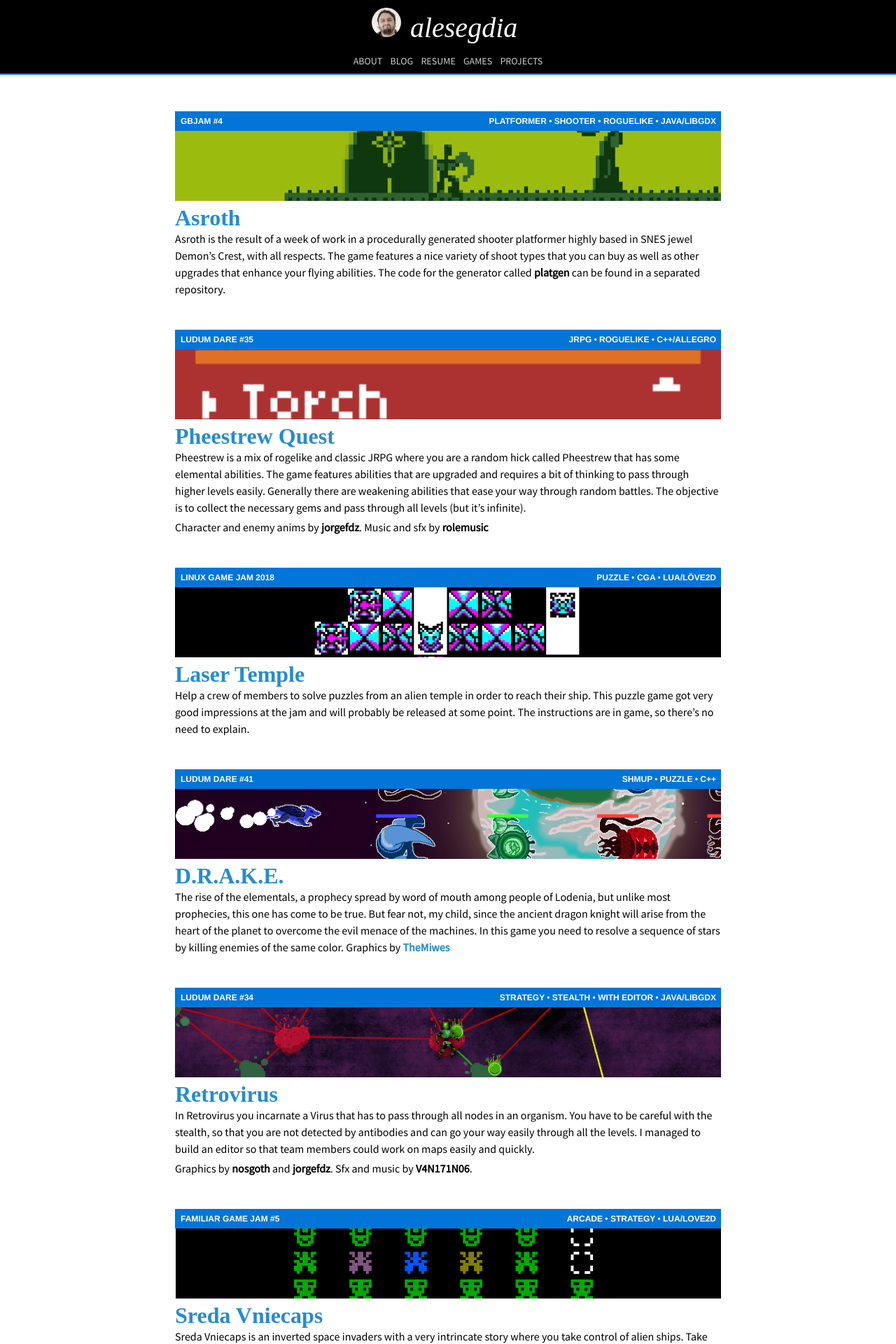
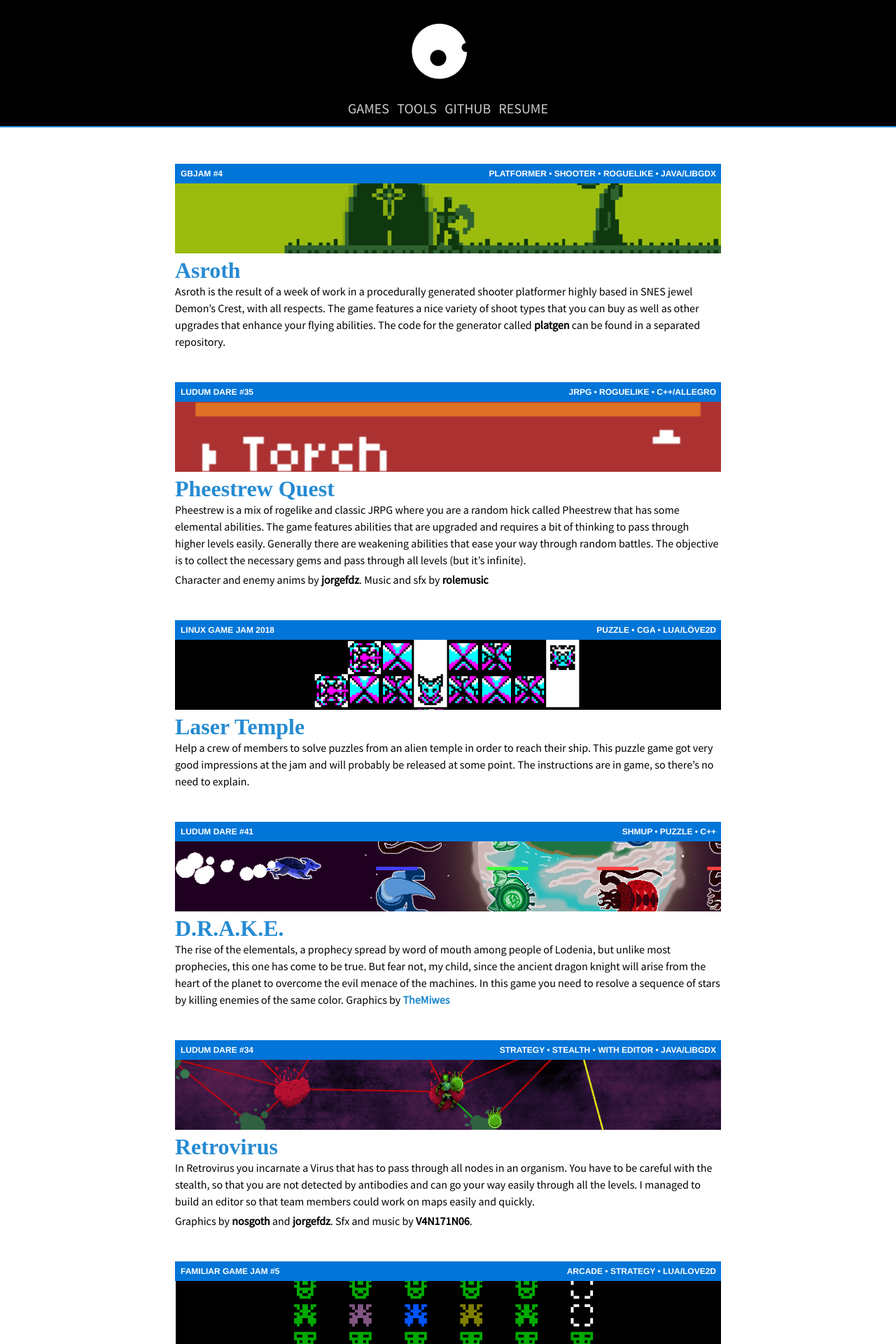
Before and after one commit to alesegdia/alesegdia.github.io, a Jekyll site: the page built from games.html, in a window 1280 px wide. Shown: the top 1920 px of the page at 70% size. Built offline with Jekyll 4.4.1, drawn with Linux system fonts in a browser that asks for light colours; nearby versions of some CDN libraries; some web fonts are replaced; some of the changed text lies outside the part shown.

Commit message:
simplifying blog

```diff
--- a/_includes/topbar.html
+++ b/_includes/topbar.html
@@ -3,23 +3,19 @@
 
 	<div class="total-panel">
 		<div>
-			<div class='circled-image' style='background-image: url("/assets/yocara2.jpg")'></div>
-			<a class="menu-title">alesegdia</a></b>
+		<br/>
+		<div class='circled-image' style='background-image: url("/assets/melogo.png")'></div>
+			<b><a class="menu-title"> </a></b>
 		</div>
 		<ul class="pure-menu-list">
-			<li class="top-menu-item pure-menu-item"><a href="{{site.url}}/" class="pure-menu-link">about</a></li>
-			<li class="top-menu-item pure-menu-item"><a href="{{site.url}}/blog" class="pure-menu-link">Blog</a></li>
-			<li class="top-menu-item pure-menu-item"><a href="{{site.url}}/resume" class="pure-menu-link">Resume</a></li>
-			<li class="top-menu-item pure-menu-item"><a href="{{site.url}}/games" class="pure-menu-link">Games</a></li>
-			<li class="top-menu-item pure-menu-item"><a href="{{site.url}}/other-projects" class="pure-menu-link">Projects</a></li>
+			<li class="top-menu-item pure-menu-item"><a href="{{site.url}}/" class="pure-menu-link">GAMES</a></li>
+			<li class="top-menu-item pure-menu-item"><a href="{{site.url}}/tools" class="pure-menu-link">TOOLS</a></li>
+			<li class="top-menu-item pure-menu-item"><a href="https://github.com/alesegdia" target="_blank" class="pure-menu-link">GITHUB</a></li>
+			<li class="top-menu-item pure-menu-item"><a href="https://www.linkedin.com/in/alesegdia/" target="_blank" class="pure-menu-link">RESUME</a></li>
 		</ul>
 	</div>
-	<!--
 	<div class="links-panel">
 		<div class="menu-ext-link">
-			<a href="https://github.com/{{site.github_username}}">
-				<i class="fa fa-github"></i>
-			</a>
 		</div>
 		<div class="menu-ext-link">
 			<a href="https://linkedin.com/in/alesegdia">
@@ -37,5 +33,4 @@
 			</a>
 		</div>
 	</div>
-	-->
 </div>
--- a/_layouts/base.html
+++ b/_layouts/base.html
@@ -10,7 +10,6 @@
 			{{ content }}
 		</div>
 
-		{% include footer.html %}
 
 	</body>
 
--- a/_scss/menu.scss
+++ b/_scss/menu.scss
@@ -42,10 +42,9 @@
 
 	&-item {
 
-		font-size: 14pt;
 		background-color: #232323;
 		text-transform: uppercase;
-		font-size: .875rem;
+		font-size: 15pt;
 
 		a {
 			padding-left: 4px;
@@ -66,6 +65,9 @@
 
 			&:hover {
 				color: white;
+				text-decoration: none;
+						font-weight: bold;
+
 			}
 
 		}
--- a/_scss/resume.scss
+++ b/_scss/resume.scss
@@ -5,7 +5,7 @@ h1, h2, h3, h4 {
 }
 
 .circled-image {
-	$imsize: 42px;
+	$imsize: 100px;
     background-repeat: no-repeat;
     background-position: 50%;
     border-radius: 50%;
--- a/games.html
+++ b/games.html
@@ -8,7 +8,7 @@ title: games
 <div class="general-container">
 <div class="flex-container">
 
-{% assign games = (site.games | sort: "order") %}
+{% assign games = site.games | sort: "order" %}
 {% for game in games reversed %}
 <div class="game-entry">
 	<div class="game-entry-image">
--- a/projects.html
+++ b/projects.html
@@ -1,6 +1,6 @@
 ---
 layout: base
-permalink: /other-projects/
+permalink: /tools/
 title: projects
 ---
 
```
Also changed, not shown: other parts of games.html (+1 -1 lines), index.html (deleted, +0 -39 lines), assets/melogo.png (added), assets/yocara2.jpg (deleted), assets/yocara3.png (deleted).
